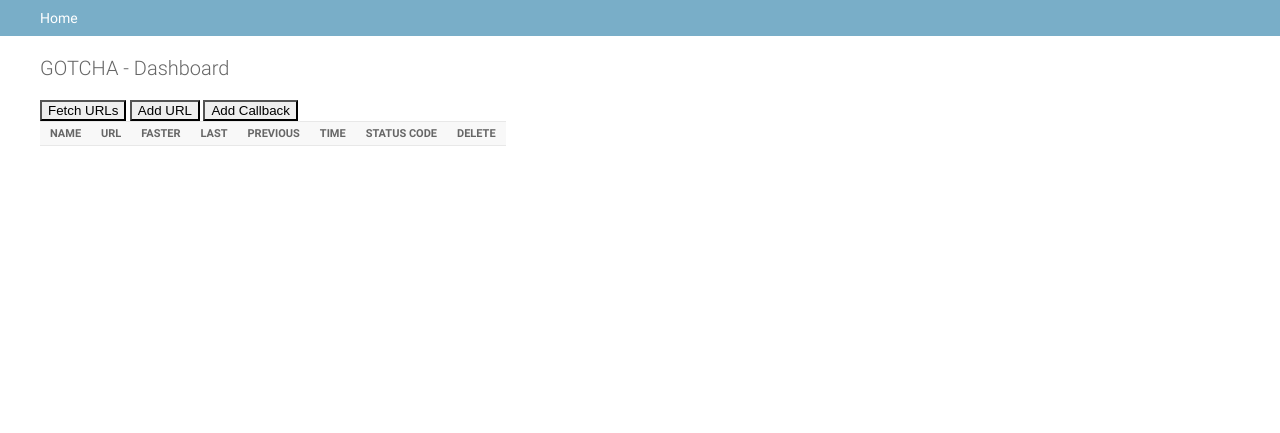
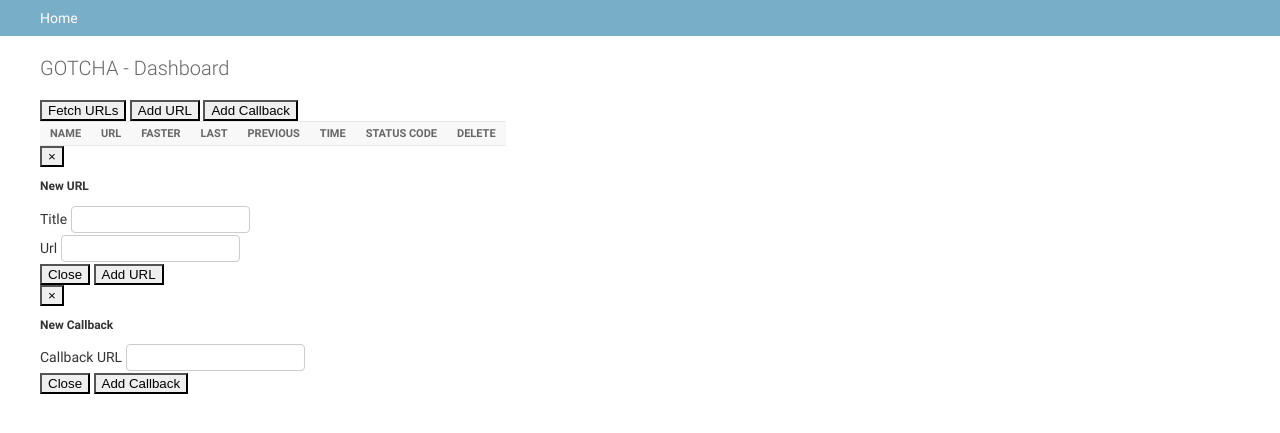
Before and after one commit to Hipo/djangotcha, a Django app: template djangotcha/gotcha/templates/gotcha.html in a window 1280 px wide. Shown: the part 48-481 px from the top of the page. Run offline with Django 3.2, Linux system fonts and the light colour scheme; the template is opened without the code that fills it, so the values that code supplies are empty; some libraries are stand-ins or nearby versions.

Commit message:
added bootstrap modals

```diff
--- a/djangotcha/djangotcha/urls.py
+++ b/djangotcha/djangotcha/urls.py
@@ -4,6 +4,6 @@
 
 urlpatterns = patterns('',
     # Admin
-    url(r'^admin/benchmark/$', BenchmarkDashboard.as_view(), name="gotcha-benchmark"),
+    url(r'^admin/gotcha/$', BenchmarkDashboard.as_view(), name="gotcha-benchmark"),
     (r'^admin/', include(admin.site.urls)),
 )
--- a/djangotcha/gotcha/templates/gotcha.html
+++ b/djangotcha/gotcha/templates/gotcha.html
@@ -1,7 +1,7 @@
 {% extends "admin/base_site.html" %}
 {% load i18n admin_static %}
 
-{% block title %} GOTCHA {{ block.super }}{% endblock %}
+{% block title %} Gotcha | API Benchmark for Django {{ block.super }}{% endblock %}
 
 {% block content %}
 
@@ -36,6 +36,58 @@
         </div>
     </div>
 
+    <div class="modal fade bs-example-modal-lg" tabindex="-1" role="dialog" aria-labelledby="myLargeModalLabel">
+        <div class="modal-dialog modal-lg">
+            <div class="modal-content">
+                <div class="modal-header">
+                    <button type="button" class="close" data-dismiss="modal" aria-label="Close"><span aria-hidden="true">&times;</span></button>
+                    <h4 class="modal-title" id="exampleModalLabel">New URL</h4>
+                </div>
+                <div class="modal-body">
+                    <div>
+                        <div class="form-group">
+                            <label for="recipient-name" class="control-label">Title</label>
+                            <input type="text" class="form-control" id="title">
+                        </div>
+                        <div class="form-group">
+                            <label for="message-text" class="control-label">Url</label>
+                            <input type='text' class="form-control" id="url"></textarea>
+                        </div>
+                    </div>
+                </div>
+                <div class="modal-footer">
+                    <button type="button" class="btn btn-default" data-dismiss="modal">Close</button>
+                    <button type="button" class="submit-url btn btn-primary">Add URL</button>
+                </div>
+            </div>
+        </div>
+    </div>
+
+    <div class="modal fade modal2" tabindex="-1" role="dialog" aria-labelledby="myLargeModalLabel">
+        <div class="modal-dialog modal-lg">
+            <div class="modal-content">
+                <div class="modal-header">
+                    <button type="button" class="close" data-dismiss="modal" aria-label="Close">
+                        <span aria-hidden="true">&times;</span>
+                    </button>
+                    <h4 class="modal-title" id="exampleModalLabel">New Callback</h4>
+                </div>
+                <div class="modal-body">
+                    <div>
+                        <div class="form-group">
+                            <label for="recipient-name" class="control-label">Callback URL</label>
+                            <input type="text" class="form-control" id="callback-url">
+                        </div>
+                    </div>
+                </div>
+                <div class="modal-footer">
+                    <button type="button" class="btn btn-default" data-dismiss="modal">Close</button>
+                    <button type="button" class="submit-callback btn btn-primary">Add Callback</button>
+                </div>
+            </div>
+        </div>
+    </div>
+
     <footer>
         <script src="https://ajax.googleapis.com/ajax/libs/jquery/1.11.3/jquery.min.js"></script>
         <script src="https://cdnjs.cloudflare.com/ajax/libs/twitter-bootstrap/4.0.0-alpha/js/bootstrap.min.js"></script>
```
